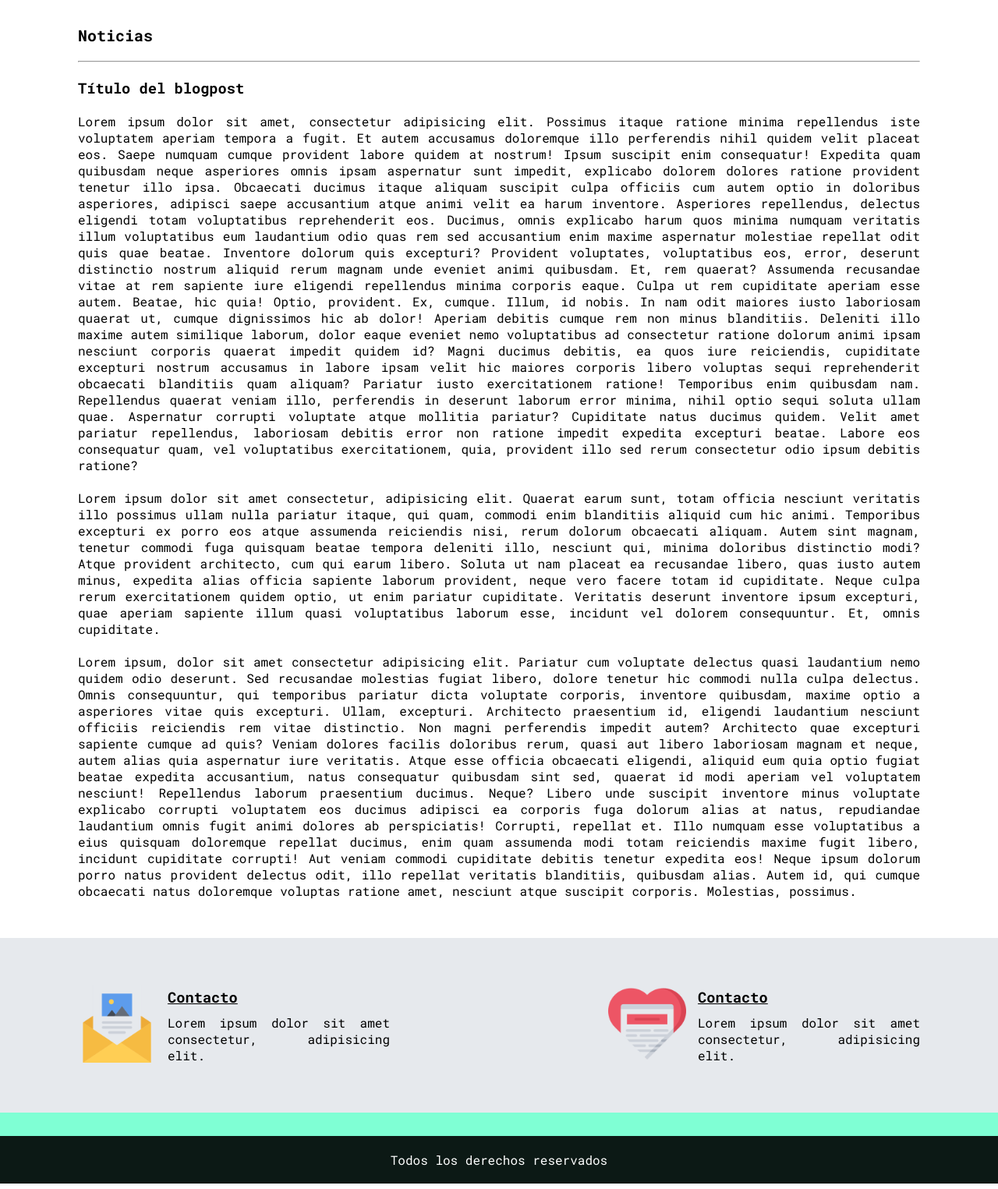
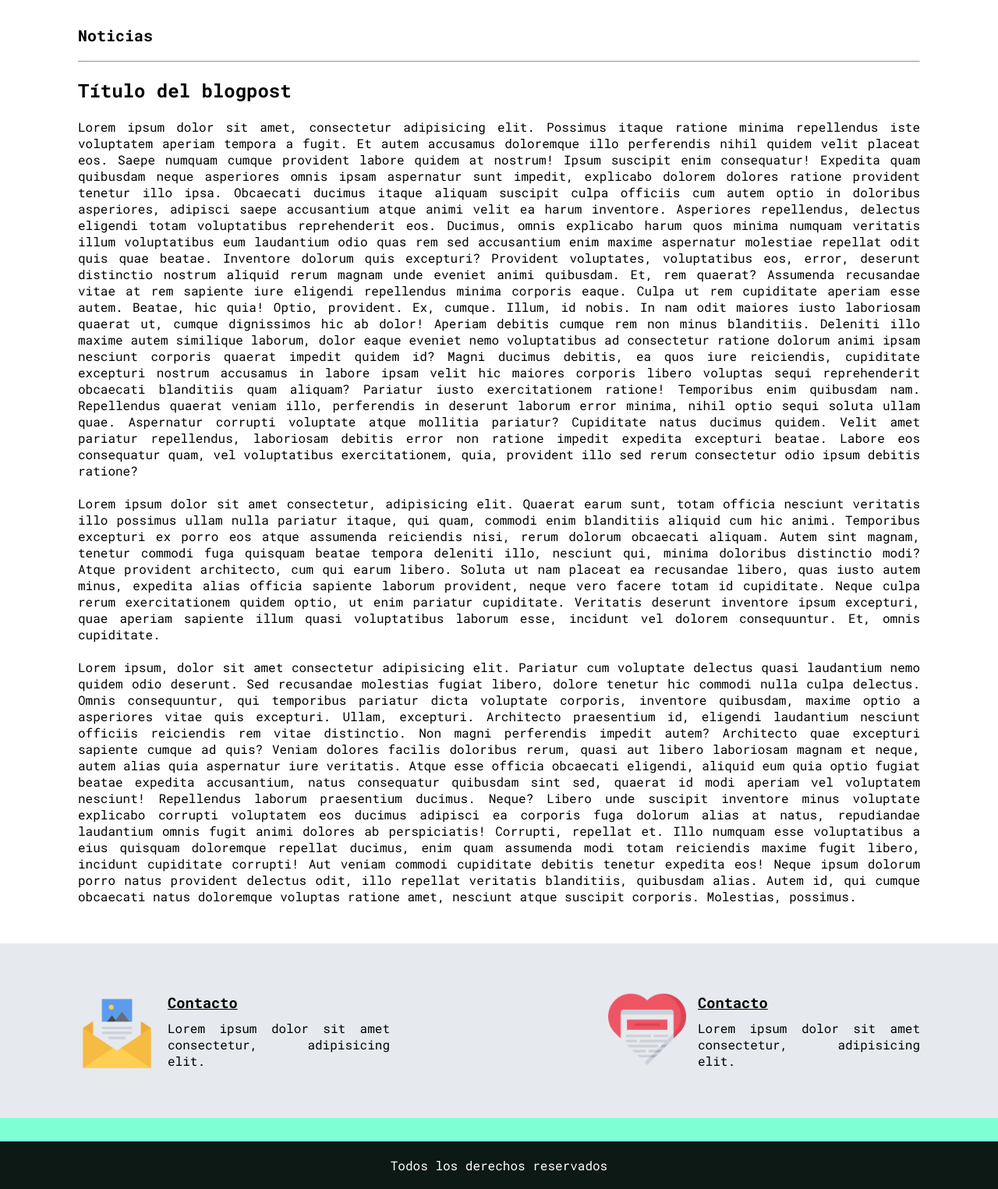
Before and after one commit to denver15-jh/blog_responsive, a plain HTML site: page blog_details.html in a window 1280 px wide. Shown: the part 1016-2541 px from the top of the page at 78% size. Drawn offline with Linux system fonts and the light colour scheme.

Commit message:
Ajuste identacion y comentarios archivos HTML

```diff
--- a/blog_details.html
+++ b/blog_details.html
@@ -61,24 +61,24 @@
             </section>
         </nav>
     </header>
-
+    <!-- MAIN BLOG DETAILS - IMAGEN PRINCIPAL - TITULO - PARRAFOS -->
     <main class="blogs-main-detalle-post">
-
+        <!-- IMAGEN PRINCIPAL - TITULO - PARRAFOS -->
         <section class="blogs-detalle-post-container">
-
+            <!-- IMAGEN PRINCIPAL -->
             <section class="blogs-detalle-post-image-title-container">
                 <figure class="blogs-detalle-post-image">
                     <img src="assets/img/main-news-img.png" alt="Imagen artículo principal" title="Artículo principal">
                 </figure>
             </section>
-
+            <!-- TITULO - PARRAFOS -->
             <section class="blogs-detalle-post-title-info-container">
-
-                <h2>Noticias</h2>
+                <!-- TITULO UNO -->
+                <h1>Noticias</h1>
                 <hr>
-
-                <h1>Título del blogpost</h1>
-
+                <!-- TITULO DOS -->
+                <h2>Título del blogpost</h2>
+                <!-- PARRAFO -->
                 <p>
                     Lorem ipsum dolor sit amet, consectetur adipisicing elit. Possimus itaque ratione minima repellendus iste voluptatem aperiam tempora a fugit. Et autem accusamus doloremque illo perferendis nihil quidem velit placeat eos.
                     Saepe numquam cumque provident labore quidem at nostrum! Ipsum suscipit enim consequatur! Expedita quam quibusdam neque asperiores omnis ipsam aspernatur sunt impedit, explicabo dolorem dolores ratione provident tenetur illo ipsa.
@@ -91,18 +91,16 @@
                     Temporibus enim quibusdam nam. Repellendus quaerat veniam illo, perferendis in deserunt laborum error minima, nihil optio sequi soluta ullam quae. Aspernatur corrupti voluptate atque mollitia pariatur? Cupiditate natus ducimus quidem.
                     Velit amet pariatur repellendus, laboriosam debitis error non ratione impedit expedita excepturi beatae. Labore eos consequatur quam, vel voluptatibus exercitationem, quia, provident illo sed rerum consectetur odio ipsum debitis ratione?
                 </p>
-
                 <br>
-
+                <!-- PARRAFO -->
                 <p>
                     Lorem ipsum dolor sit amet consectetur, adipisicing elit. Quaerat earum sunt, totam officia nesciunt veritatis illo possimus ullam nulla pariatur itaque, qui quam, commodi enim blanditiis aliquid cum hic animi.
                     Temporibus excepturi ex porro eos atque assumenda reiciendis nisi, rerum dolorum obcaecati aliquam. Autem sint magnam, tenetur commodi fuga quisquam beatae tempora deleniti illo, nesciunt qui, minima doloribus distinctio modi?
                     Atque provident architecto, cum qui earum libero. Soluta ut nam placeat ea recusandae libero, quas iusto autem minus, expedita alias officia sapiente laborum provident, neque vero facere totam id cupiditate.
                     Neque culpa rerum exercitationem quidem optio, ut enim pariatur cupiditate. Veritatis deserunt inventore ipsum excepturi, quae aperiam sapiente illum quasi voluptatibus laborum esse, incidunt vel dolorem consequuntur. Et, omnis cupiditate.
                 </p>
-
                 <br>
-
+                <!-- PARRAFO -->
                 <p>
                     Lorem ipsum, dolor sit amet consectetur adipisicing elit. Pariatur cum voluptate delectus quasi laudantium nemo quidem odio deserunt. Sed recusandae molestias fugiat libero, dolore tenetur hic commodi nulla culpa delectus.
                     Omnis consequuntur, qui temporibus pariatur dicta voluptate corporis, inventore quibusdam, maxime optio a asperiores vitae quis excepturi. Ullam, excepturi. Architecto praesentium id, eligendi laudantium nesciunt officiis reiciendis rem vitae distinctio.
@@ -112,23 +110,34 @@
                     Illo numquam esse voluptatibus a eius quisquam doloremque repellat ducimus, enim quam assumenda modi totam reiciendis maxime fugit libero, incidunt cupiditate corrupti! Aut veniam commodi cupiditate debitis tenetur expedita eos!
                     Neque ipsum dolorum porro natus provident delectus odit, illo repellat veritatis blanditiis, quibusdam alias. Autem id, qui cumque obcaecati natus doloremque voluptas ratione amet, nesciunt atque suscipit corporis. Molestias, possimus.
                 </p>
-
             </section>
-
         </section>
-
     </main>
-
+        <!-- SECCION CONTACT - EMAIL - CORAZON -->
         <section class="blog-main-contact-container">
-
+            <!-- EMAIL - CORAZON -->
             <section class="blog-general-contact-like-container">
-
+                <!-- EMAIL -->
                 <article class="blog-contact-like-container">
-
+                    <!-- IMAGEN -->
                     <figure class="blog-contact-like-image-container">
                         <img src="assets/img/013-newsletter.png" alt="Imagen email" title="Email">
                     </figure>
-
+                    <!-- TITULO - PARRAFO -->
+                    <div class="blog-contact-like-info-container">
+                        <h3>Contacto</h3>
+                        <p>
+                            Lorem ipsum dolor sit amet consectetur, adipisicing elit.
+                        </p>
+                    </div>
+                </article>
+                <!-- CORAZON -->
+                <article class="blog-contact-like-container">
+                     <!-- IMAGEN -->
+                    <figure class="blog-contact-like-image-container">
+                        <img src="assets/img/006-like.png" alt="Imagen like" title="Like">
+                    </figure>
+                     <!-- TITULO - PARRAFO -->
                     <div class="blog-contact-like-info-container">
                         <h3>Contacto</h3>
                         <p>
@@ -137,31 +146,13 @@
                     </div>
 
                 </article>
-
-            <article class="blog-contact-like-container">
-
-                <figure class="blog-contact-like-image-container">
-                    <img src="assets/img/006-like.png" alt="Imagen like" title="Like">
-                </figure>
-
-                <div class="blog-contact-like-info-container">
-                    <h3>Contacto</h3>
-                    <p>
-                        Lorem ipsum dolor sit amet consectetur, adipisicing elit.
-                    </p>
-                </div>
-
-            </article>
-
             </section>
-
         </section>
-
+    <!-- FOOTER -->
     <footer class="footer-container">
         <section class="copyright-container">
             <p>Todos los derechos reservados</p>
         </section>
     </footer>
-
 </body>
 </html>
--- a/css/general_style.css
+++ b/css/general_style.css
@@ -1,7 +1,6 @@
 @import url('https://fonts.googleapis.com/css2?family=Roboto+Mono:ital,wght@0,100;0,200;0,300;0,400;0,500;0,600;0,700;1,100;1,200;1,300;1,400;1,500;1,600;1,700&family=Roboto+Slab:wght@100;200;300;400;500;600;700;800;900&family=Roboto:ital,wght@0,100;0,300;0,400;0,500;0,700;0,900;1,100;1,300;1,400;1,500;1,700;1,900&display=swap');
 
 :root{
-
     /*Tipografía*/
 
 	--font-general: 'Roboto mono', monospace;
@@ -14,7 +13,6 @@
     --black-strong: black;
     --black-opacity-uno: rgba(0,0,0,0.9);
     --gray-middel: #e6e9ed;
-
 }
 
 *{
@@ -101,7 +99,7 @@ a{
     text-decoration: none;
 }
 
-/*MAIN COVER*/
+/* 1.- MAIN COVER*/
 
 .main{
     height: calc(100vh - 114px);
@@ -156,7 +154,7 @@ a{
     border: 0.1rem solid var(--black-strong);
 }
 
-/*BLOGS*/
+/*2.- BLOGS*/
 
 .blogs-main-news-post{
     width: 100%;
@@ -224,7 +222,7 @@ a{
     border: 0.1rem solid var(--aquamarine-standard);
 }
 
-/*SECCION LISTA DE BLOGS*/
+/*SECCION LISTA DE PROYECTOS*/
 
 .blogs-post-container{
     background-color: var(--white-standard);
@@ -239,7 +237,7 @@ a{
     margin: 2rem 0;
 }
 
-/*SECCION BLOGS*/
+/*SECCION PROYECTOS*/
 
 .blogs-post-container .blogs-post-info-image-title-description-button-container{
   display: flex;
@@ -248,7 +246,7 @@ a{
   flex-wrap: wrap;
 }
 
-/*ARTICLE POST*/
+/*ARTICLE PROYECTOS*/
 
 .blogs-post-container .blogs-post-info-image-title-description-button-container .blogs-news-image-title-description-button-container{
     background-color: var(--white-standard);
@@ -274,7 +272,7 @@ a{
     text-align: justify;
 }
 
-/*BLOG DETAILS*/
+/* 3.- BLOG DETAILS*/
 
 .blogs-main-detalle-post .blogs-detalle-post-container{
     width: 100%;
@@ -290,7 +288,7 @@ a{
     width: 100%;
 }
 
-.blogs-main-detalle-post .blogs-detalle-post-container .blogs-detalle-post-title-info-container h2{
+.blogs-main-detalle-post .blogs-detalle-post-container .blogs-detalle-post-title-info-container h1{
     font-size: 2rem;
 }
 
@@ -304,7 +302,7 @@ a{
     padding: 0 10rem;
 }
 
-.blogs-main-detalle-post .blogs-detalle-post-title-info-container h1{
+.blogs-main-detalle-post .blogs-detalle-post-title-info-container h2{
     margin-bottom: 2rem;
 }
 
```
Also changed, not shown: blogs.html (+39 -20 lines), perfil.html (+45 -60 lines). Lines whose indentation alone changed are shown as unchanged.
